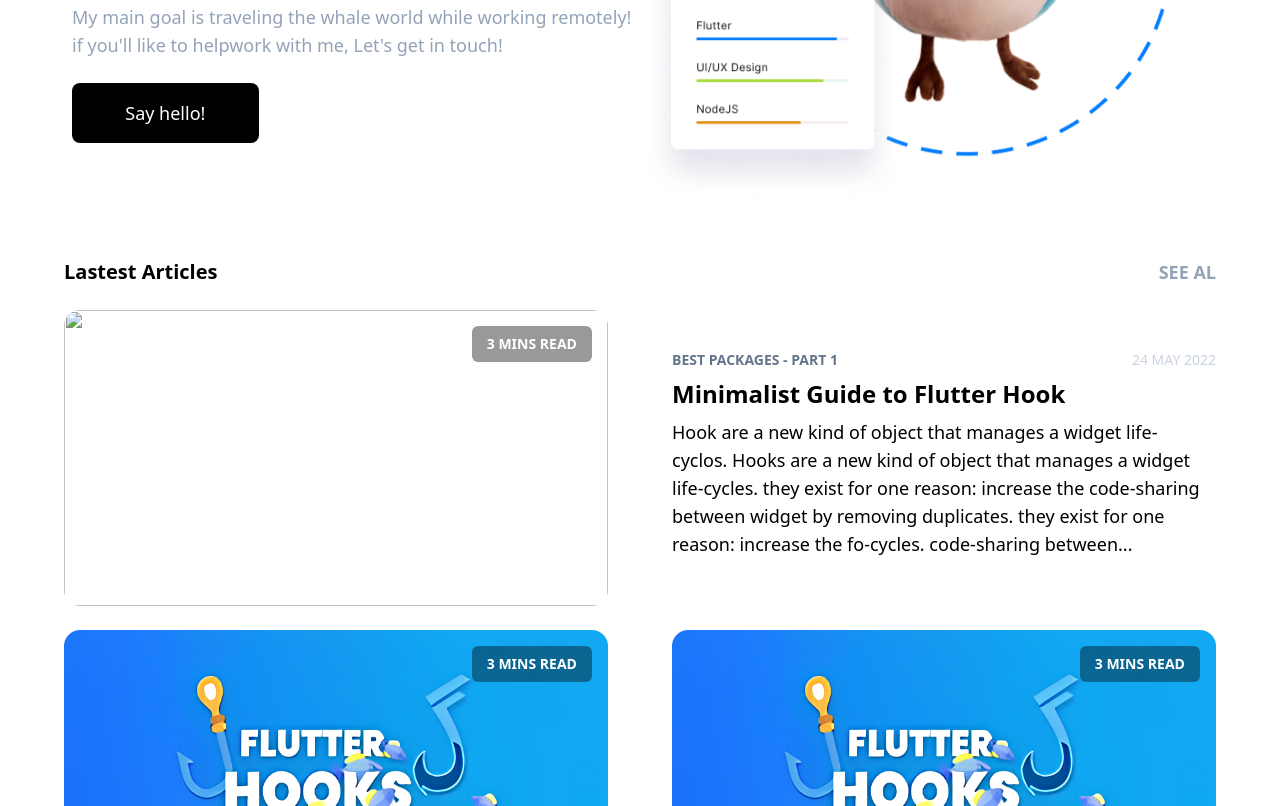
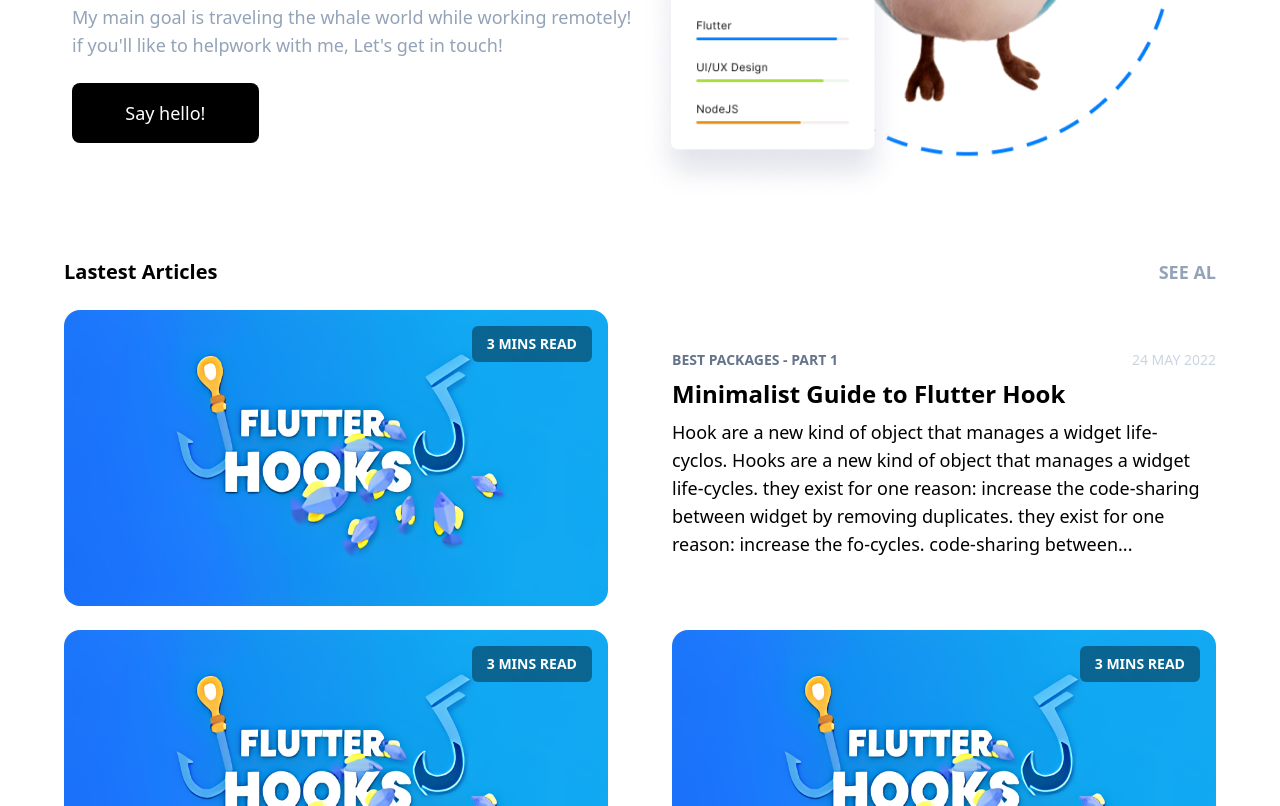
Before and after one commit to sicoding1120/ptsTailwindcss, a website: page index.html in a window 1280 px wide. Shown: the part 385-1191 px from the top of the page. Drawn offline with nearby package versions, Linux system fonts and the light colour scheme; the site is published under a folder, as on GitHub Pages, so addresses that start at the root find nothing.

Commit message:
Update index.html

```diff
--- a/index.html
+++ b/index.html
@@ -88,7 +88,7 @@
             <div class="flex flex-col md:flex-row md:justify-between md:items-start w-full h-full md:gap-16 gap-4">
                 <div
                     class="md:w-1/2 w-full md:h-[37vh] h-[25vh] rounded-2xl relative overflow-hidden animate-fade-left animate-once animate-duration-1000 animate-ease-linear animate-alternate animate-fill-forwards">
-                    <img src="/assets/img/img-content.jpg" alt="" class="absolute w-full h-full">
+                    <img src="./assets/img/img-content.jpg" alt="" class="absolute w-full h-full">
                     <div
                         class="relative md:left-[75%] left-[62%] md:top-4 top-3 py-2 px-3 bg-black/40 text-white font-bold uppercase md:w-[22%] w-[35%] rounded-md flex justify-center items-center md:text-md text-sm">
                         3
```
